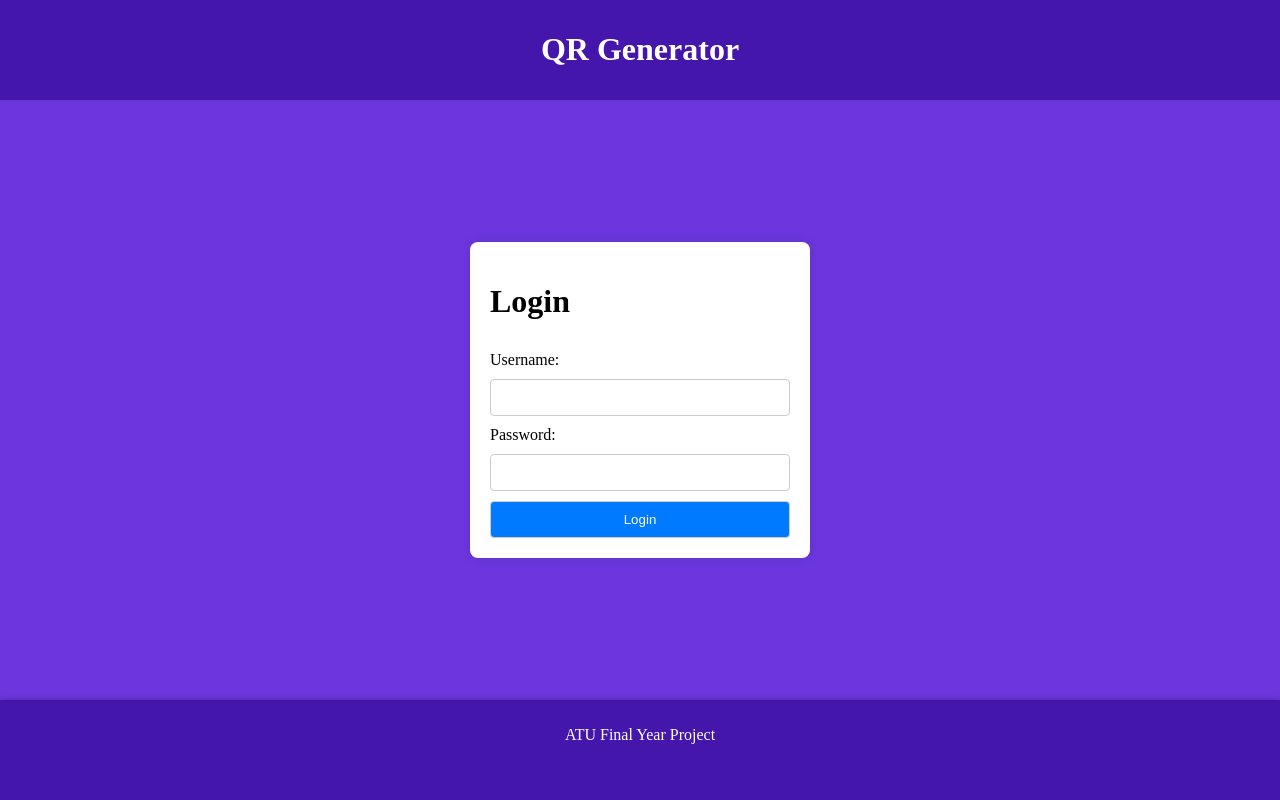
After one commit to killianosuilleabhain/QR-Security, a Flask app: page /login in a window 1280 px wide. The commit adds this page. Run offline with Flask 3, Linux system fonts and the light colour scheme; some libraries are stand-ins or nearby versions.

Commit message:
Login Page, Usage page

```diff
--- a/Dynamic QR/main.py
+++ b/Dynamic QR/main.py
@@ -1,4 +1,4 @@
-from flask import Flask, render_template, request, redirect, send_file
+from flask import Flask, render_template, request, redirect, send_file, url_for, session
 from flask_pymongo import PyMongo
 from werkzeug.utils import secure_filename
 import qrcode
@@ -8,6 +8,7 @@ import base64
 
 # Connect to my own MongoDB
 app = Flask(__name__)
+app.secret_key = 'your_secret_key'
 app.config['MONGO_URI'] = 'mongodb+srv://kos:k0s@cluster0.g6zcayw.mongodb.net/database'
 mongo = PyMongo(app)
 
@@ -15,14 +16,32 @@ mongo = PyMongo(app)
 url_collection = mongo.db.urls
 qr_codes_collection = mongo.db.qr_codes
 
-# Shorten the URL to 5
+# Shorten the URL to 8
 def generate_short_url(url):
     return shortuuid.uuid()[:8]
 
 # Route for Home page
 @app.route('/')
 def index():
+    if not session.get('logged_in'):
+        return redirect(url_for('login'))  # Redirect to login if not logged in
     return render_template('index.html')
+
+@app.route('/login', methods=['GET', 'POST'])
+def login():
+    error = None
+    if request.method == 'POST':
+        if request.form['username'] == 'StudentATU' and request.form['password'] == 'x@A[!|s167B6':  # Check credentials
+            session['logged_in'] = True
+            return redirect(url_for('index'))
+        else:
+            error = 'Invalid credentials. Please try again.'
+    return render_template('login.html', error=error)
+
+@app.route('/logout')
+def logout():
+    session.pop('logged_in', None)
+    return redirect(url_for('login'))
 
 # Url Shortneing
 @app.route('/shorten', methods=['POST'])
@@ -89,7 +108,9 @@ def generate_qr():
 @app.route('/track_qr_code_usage')
 def track_qr_code_usage():
     qr_code_list = list(qr_codes_collection.find())
-    return render_template('usage.html', qr_code_list=qr_code_list)
+    urls = list(url_collection.find())  # Fetching URL data from the MongoDB
+    return render_template('usage.html', qr_code_list=qr_code_list, urls=urls)
+
 
 if __name__ == '__main__':
     app.run(debug=True)
--- a/Dynamic QR/static/style.css
+++ b/Dynamic QR/static/style.css
@@ -36,3 +36,28 @@ button {
     color: white;
     cursor: pointer;
 }
+
+.footer {
+    position: fixed;
+    left: 0;
+    bottom: 0;
+    width: 100%;
+    height: 10%;
+    text-align: center;
+    background-color: #4516ab;
+    color: #ffffff;
+    padding: 10px 0;
+    box-shadow: 0 -1px 5px rgba(0,0,0,0.2);
+}
+
+.header {
+    position: fixed;
+    left: 0;
+    top: 0;
+    width: 100%;
+    text-align: center;
+    background-color: #4516ab;
+    color: #ffffff;
+    padding: 10px 0;
+    box-shadow: 0 -1px 5px rgba(0,0,0,0.2);
+}
--- /dev/null
+++ b/Dynamic QR/templates/login.html
@@ -0,0 +1,28 @@
+<!DOCTYPE html>
+<html>
+<head>
+    <link rel="stylesheet" type="text/css" href="{{ url_for('static', filename='style.css') }}">
+    <title>Login</title>
+</head>
+<body>
+    <div class="header">
+        <h1>QR Generator</h1>
+    </div>
+
+    <form method="post" action="/login">
+        <h1>Login</h1>
+        <label for="username">Username:</label>
+        <input type="text" id="username" name="username">
+        <label for="password">Password:</label>
+        <input type="password" id="password" name="password">
+        <button type="submit">Login</button>
+        {% if error %}
+        <p><strong>Error:</strong> {{ error }}</p>
+        {% endif %}
+    </form>
+
+    <div class="footer">
+        <p>ATU Final Year Project</p>
+    </div>
+</body>
+</html>
```
Also changed, not shown: Dynamic QR/templates/index.html (+11 -7 lines), Dynamic QR/templates/usage.html (+22 -18 lines).
